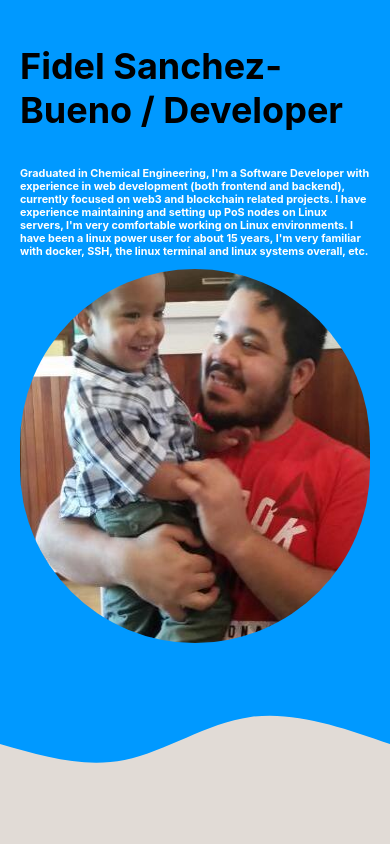
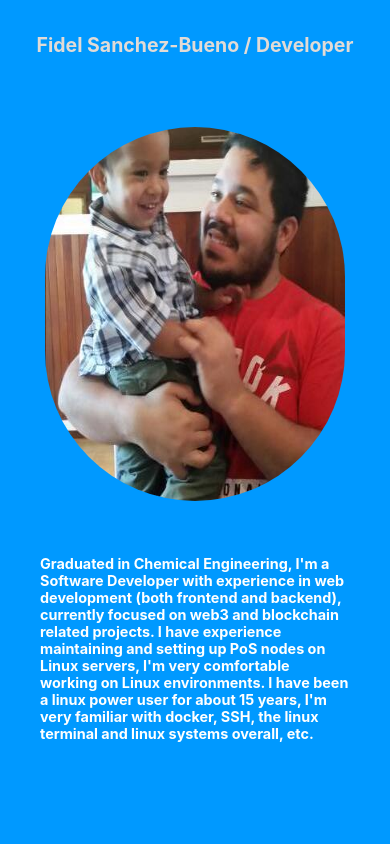
Before and after one commit to FidelVe/fidel.engineer, a Next.js app: page / in a window 390 px wide. Shown: the top 844 px of the page. Built offline with nearby package versions, Linux system fonts and the light colour scheme.

Commit message:
refactoring

```diff
--- a/styles/layout.module.css
+++ b/styles/layout.module.css
@@ -14,10 +14,15 @@
   align-items: center;
   justify-content: center;
 }
+.header > h1 {
+  color: #e1dbd6;
+  font-size: clamp(0.8rem, 5vw, 1.8rem);
+  margin-bottom: 50px;
+}
 .headerContainer {
   display: flex;
-  flex-flow: row wrap;
-  font-size: clamp(0.6rem, 2vw, 1.2rem);
+  flex-flow: row nowrap;
+  font-size: clamp(0.8rem, 2vw, 1.2rem);
   font-weight: bold;
   align-items: center;
   justify-content: center;
@@ -28,8 +33,10 @@
   min-width: 300px;
   max-width: 700px;
   max-height: 500px;
+  margin: 20px;
 }
 .profilePicContainer {
+  max-width: 70%;
 }
 
 .header,
@@ -84,6 +91,11 @@
 
 /* devices less than 640px */
 @media (max-width: 639.98px) {
+  .headerContainer {
+    flex-flow: column-reverse nowrap;
+    align-items: center;
+    justify-content: center;
+  }
 }
 /* devices less than 1008px */
 @media (max-width: 1006.98px) {
```
